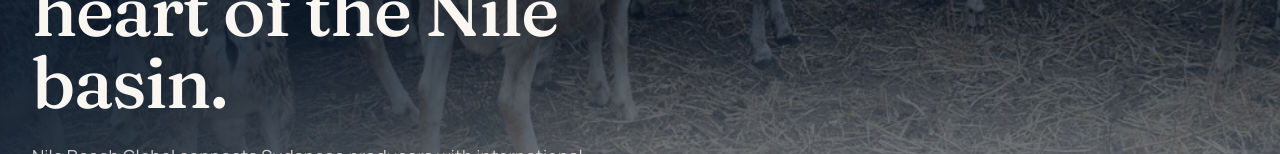
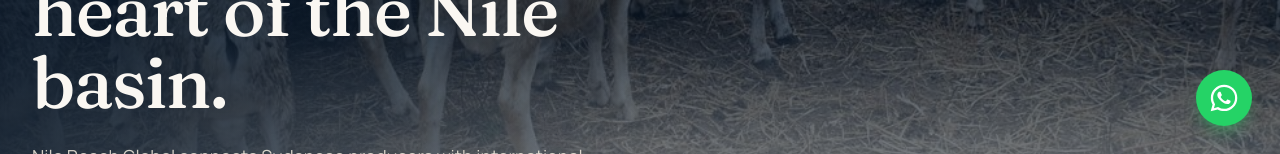
Before and after one commit to omarkarim9-cell/nile-reach, a Next.js app: page /en in a window 1280 px wide. Shown: the part 646-800 px from the top of the page. Built offline with nearby package versions, Linux system fonts and the light colour scheme; no server answers; the database is empty.

Commit message:
add whatsapp icon

```diff
--- a/src/app/[locale]/layout.tsx
+++ b/src/app/[locale]/layout.tsx
@@ -7,6 +7,7 @@
 import { isRtl, locales, type Locale } from "@/i18n/config";
 import { Header } from "@/components/Header";
 import { Footer } from "@/components/Footer";
+import { WhatsAppFloat } from "@/components/WhatsAppFloat";
 import "../globals.css";
 
 const fraunces = Fraunces({
@@ -75,6 +76,7 @@
           <Header />
           <main className="flex-1">{children}</main>
           <Footer />
+          <WhatsAppFloat />
         </NextIntlClientProvider>
       </body>
     </html>
--- /dev/null
+++ b/src/components/WhatsAppFloat.tsx
@@ -0,0 +1,49 @@
+"use client";
+
+import { useTranslations } from "next-intl";
+
+/**
+ * Floating WhatsApp button — bottom-right (bottom-left in RTL).
+ * Persistent across all pages of the locale routes.
+ */
+export function WhatsAppFloat() {
+  const t = useTranslations("footer");
+
+  const phone = t("phone");
+  const phoneDigits = phone.replace(/[^0-9]/g, "");
+  const url = `https://wa.me/${phoneDigits}`;
+
+  return (
+    <a
+      href={url}
+      target="_blank"
+      rel="noopener noreferrer"
+      aria-label="Chat on WhatsApp"
+      className="
+        group fixed z-40
+        bottom-5 end-5 md:bottom-7 md:end-7
+        inline-flex items-center justify-center
+        h-14 w-14 md:h-15 md:w-15
+        rounded-full
+        bg-[#25D366] hover:bg-[#1ebe5d]
+        shadow-lg shadow-[#25D366]/30 hover:shadow-xl hover:shadow-[#25D366]/40
+        transition-all duration-300
+        hover:scale-105
+      "
+    >
+      {/* WhatsApp glyph (white on green) */}
+      <svg
+        viewBox="0 0 24 24"
+        className="h-7 w-7 md:h-8 md:w-8 text-white"
+        fill="currentColor"
+        xmlns="http://www.w3.org/2000/svg"
+        aria-hidden="true"
+      >
+        <path d="M12.04 2C6.58 2 2.13 6.45 2.13 11.91c0 1.74.45 3.43 1.32 4.93L2 22l5.25-1.38c1.45.79 3.08 1.21 4.79 1.21h.01c5.46 0 9.91-4.45 9.91-9.92 0-2.65-1.03-5.14-2.9-7.01A9.82 9.82 0 0 0 12.04 2zm0 18.15h-.01a8.18 8.18 0 0 1-4.17-1.14l-.3-.18-3.11.82.83-3.04-.19-.31a8.2 8.2 0 0 1-1.26-4.39c0-4.54 3.7-8.23 8.23-8.23 2.2 0 4.27.86 5.82 2.41a8.18 8.18 0 0 1 2.41 5.83c0 4.54-3.7 8.23-8.25 8.23zm4.52-6.16c-.25-.12-1.47-.72-1.69-.81-.23-.08-.39-.12-.56.12-.16.25-.64.81-.79.97-.14.16-.29.18-.54.06-.25-.12-1.05-.39-2-1.23-.74-.66-1.24-1.47-1.38-1.72-.14-.25-.02-.38.11-.51.11-.11.25-.29.37-.43.12-.14.16-.25.25-.41.08-.16.04-.31-.02-.43-.06-.12-.56-1.34-.76-1.84-.2-.48-.4-.42-.56-.43h-.48c-.16 0-.43.06-.65.31-.23.25-.85.83-.85 2.03 0 1.2.87 2.36 1 2.52.12.16 1.71 2.62 4.15 3.67.58.25 1.03.4 1.39.51.58.18 1.11.16 1.53.1.47-.07 1.47-.6 1.67-1.18.21-.58.21-1.07.15-1.18-.06-.1-.22-.16-.47-.28z" />
+      </svg>
+
+      {/* Pulse ring on hover for a bit of life */}
+      <span className="absolute inset-0 rounded-full bg-[#25D366] opacity-0 group-hover:opacity-30 group-hover:animate-ping pointer-events-none" />
+    </a>
+  );
+}
```
